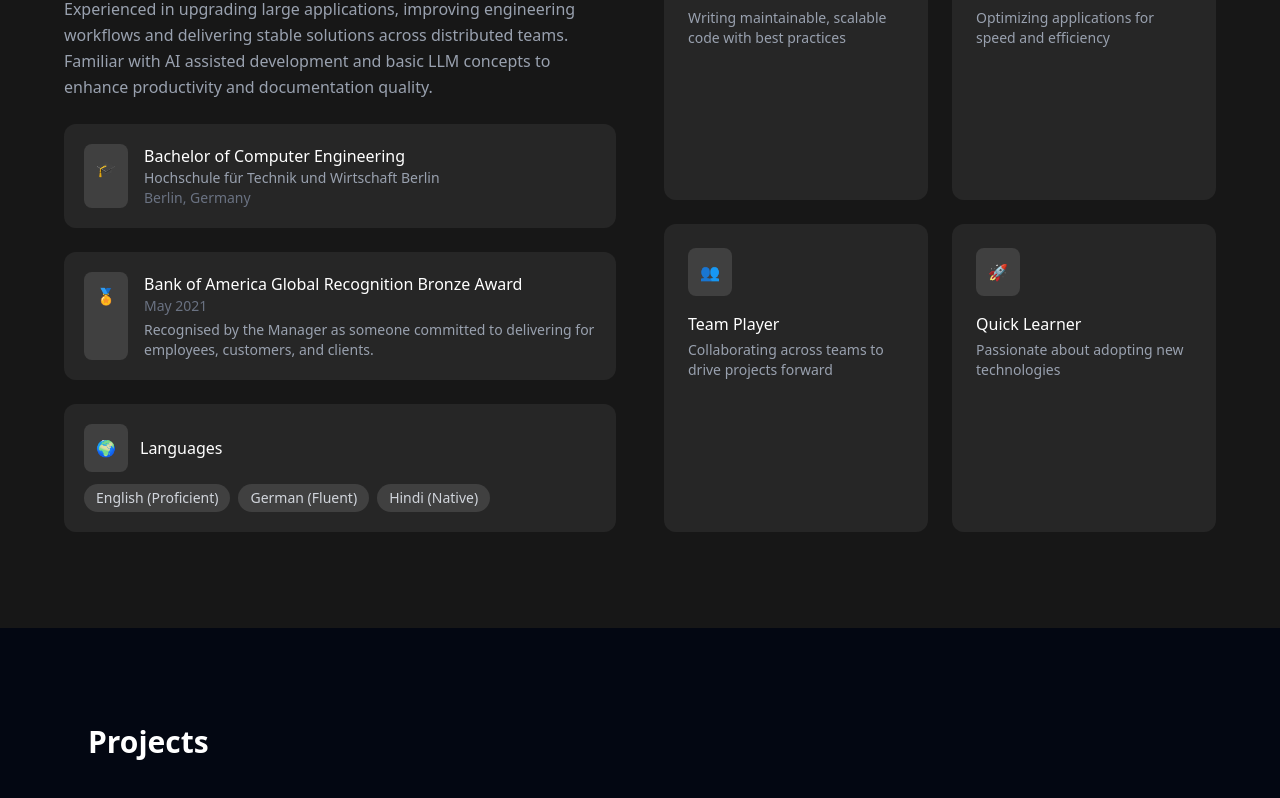
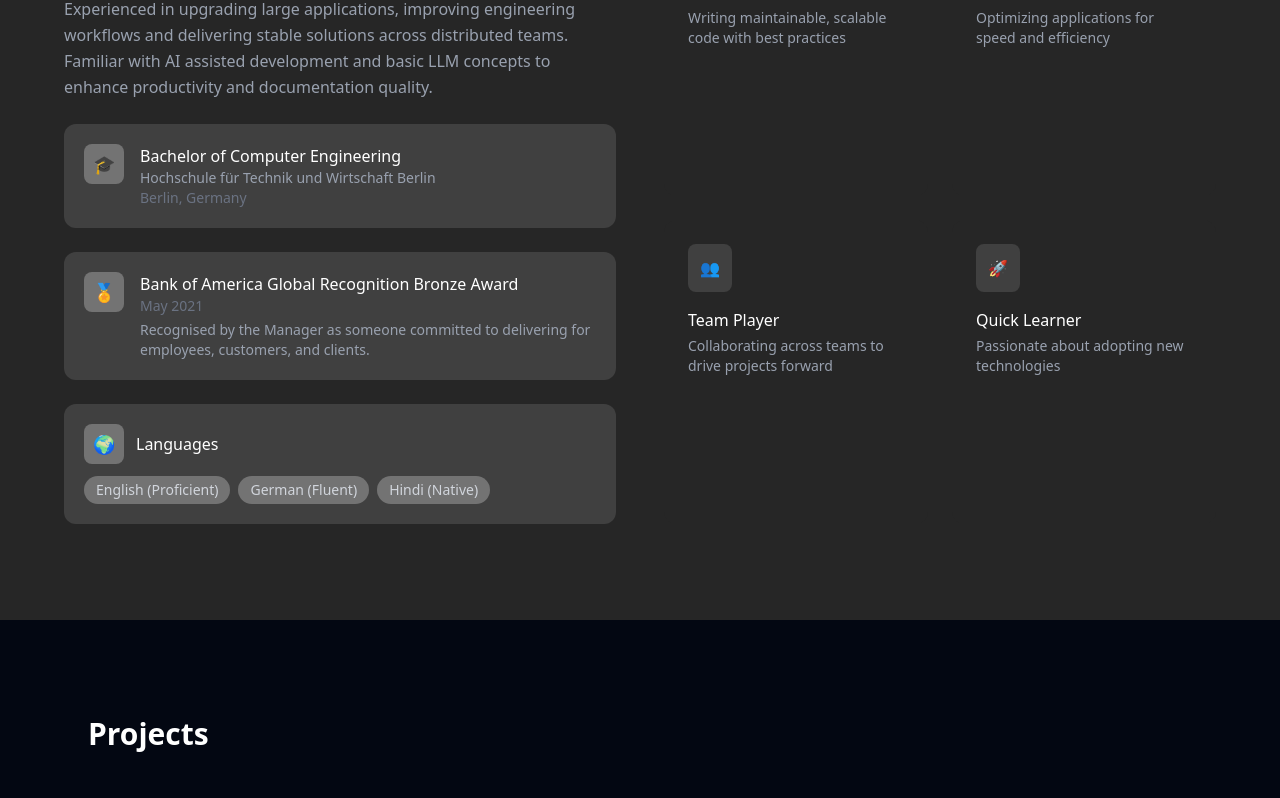
Before and after one commit to milindahuja/my-vue-portfolio, a Vue app: page / in a window 1280 px wide. Shown: the part 1160-1958 px from the top of the page. Built offline with nearby package versions, Linux system fonts and the light colour scheme; no server answers.

Commit message:
Update AboutSection component styles for improved visual consistency

```diff
--- a/src/components/AboutSection.vue
+++ b/src/components/AboutSection.vue
@@ -4,7 +4,7 @@
 <template>
   <section
     id="about"
-    class="bg-neutral-900 text-gray-300 py-24 px-6"
+    class="bg-neutral-800 text-gray-300 py-24 px-6"
   >
     <div class="max-w-6xl mx-auto">
 
@@ -36,8 +36,8 @@
           </p>
 
           <!-- Education -->
-          <div class="bg-neutral-800 rounded-xl p-5 flex gap-4">
-            <div class="bg-neutral-700 rounded-lg p-3">
+          <div class="bg-neutral-700 rounded-xl p-5 flex gap-4">
+            <div class="w-10 h-10 flex items-center justify-center bg-neutral-500 rounded-lg text-lg">
               🎓
             </div>
             <div>
@@ -54,8 +54,8 @@
           </div>
 
           <!-- Award -->
-          <div class="bg-neutral-800 rounded-xl p-5 flex gap-4">
-            <div class="bg-neutral-700 rounded-lg p-3">
+          <div class="bg-neutral-700 rounded-xl p-5 flex gap-4">
+            <div class="w-15 h-10 flex items-center justify-center bg-neutral-500 rounded-lg text-lg">
               🏅
             </div>
             <div>
@@ -73,9 +73,9 @@
           </div>
 
           <!-- Languages -->
-          <div class="bg-neutral-800 rounded-xl p-5">
+          <div class="bg-neutral-700 rounded-xl p-5">
             <div class="flex items-center gap-3 mb-3">
-              <div class="bg-neutral-700 rounded-lg p-3">
+              <div class="w-10 h-10 flex items-center justify-center bg-neutral-500 rounded-lg text-lg">
                 🌍
               </div>
               <h4 class="text-white font-medium">
@@ -83,13 +83,13 @@
               </h4>
             </div>
             <div class="flex flex-wrap gap-2">
-              <span class="bg-neutral-700 px-3 py-1 rounded-full text-sm">
+              <span class="bg-neutral-500 px-3 py-1 rounded-full text-sm">
                 English (Proficient)
               </span>
-              <span class="bg-neutral-700 px-3 py-1 rounded-full text-sm">
+              <span class="bg-neutral-500 px-3 py-1 rounded-full text-sm">
                 German (Fluent)
               </span>
-              <span class="bg-neutral-700 px-3 py-1 rounded-full text-sm">
+              <span class="bg-neutral-500 px-3 py-1 rounded-full text-sm">
                 Hindi (Native)
               </span>
             </div>
```
